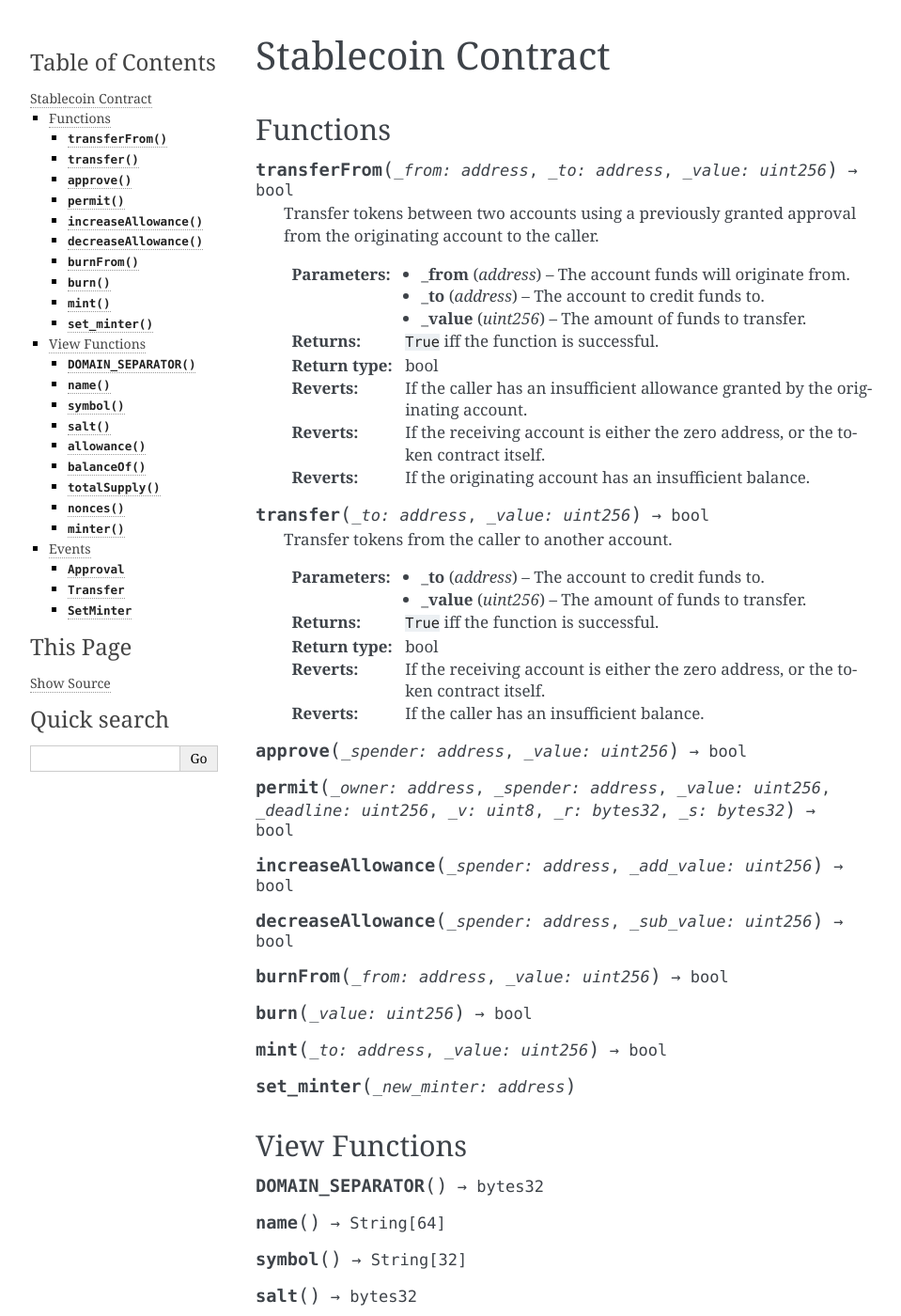
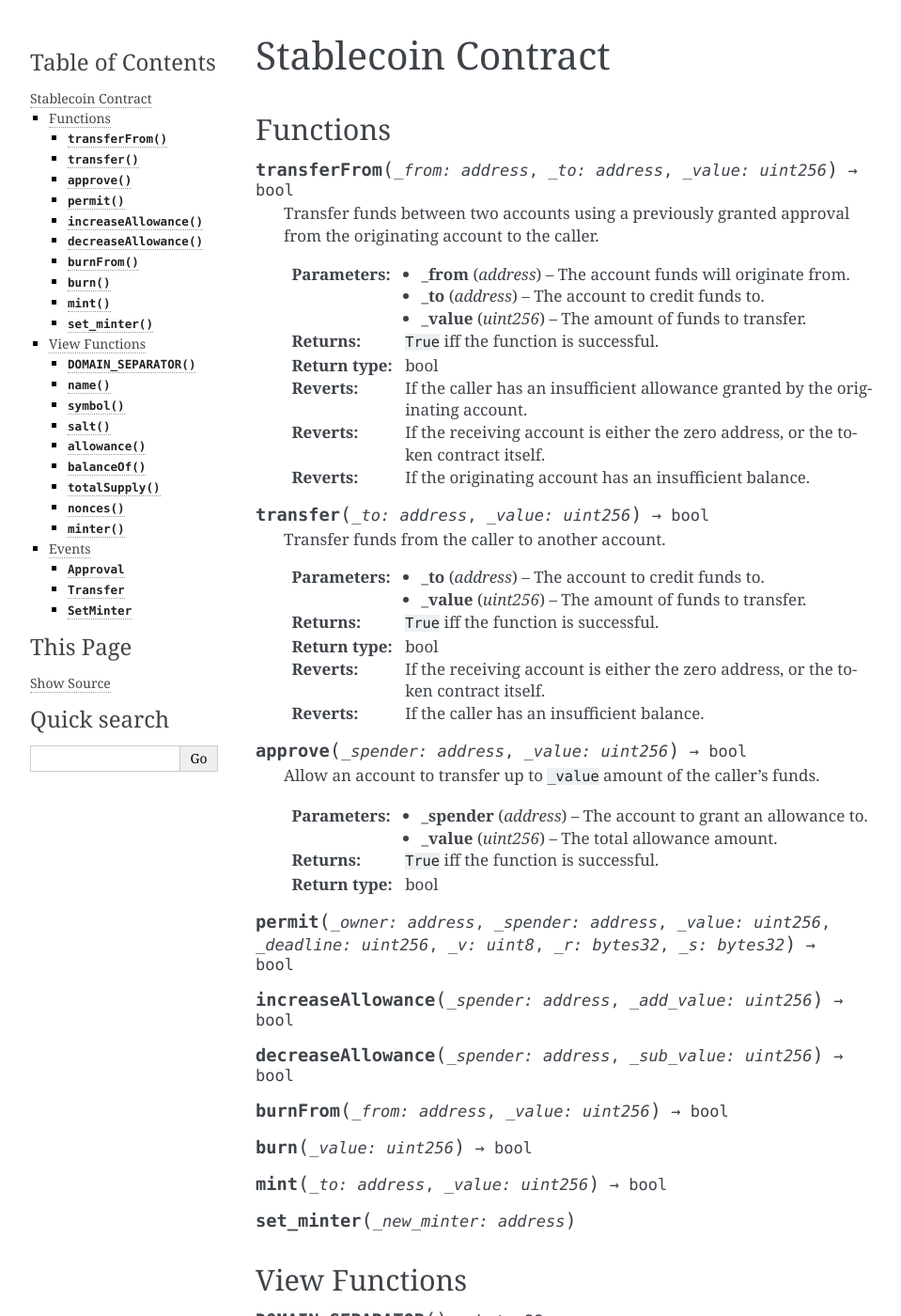
Before and after one commit to curvefi/curve-stablecoin, a Sphinx documentation site: the page built from docs/source/stablecoin.rst, in a window 1280 px wide and 1400 px high. Shown: the whole window at 94% size, without its empty margins (148-1107 px from the left). Built offline with Sphinx 7.4.7, drawn with Linux system fonts in a browser that asks for light colours.

Commit message:
docs: approve method

```diff
--- a/docs/source/stablecoin.rst
+++ b/docs/source/stablecoin.rst
@@ -8,7 +8,7 @@ Functions
 
 .. function:: transferFrom(_from: address, _to: address, _value: uint256) -> bool
 
-    Transfer tokens between two accounts using a previously granted approval from the
+    Transfer funds between two accounts using a previously granted approval from the
     originating account to the caller.
 
     :param address _from: The account funds will originate from.
@@ -22,7 +22,7 @@ Functions
 
 .. function:: transfer(_to: address, _value: uint256) -> bool
 
-    Transfer tokens from the caller to another account.
+    Transfer funds from the caller to another account.
 
     :param address _to: The account to credit funds to.
     :param uint256 _value: The amount of funds to transfer.
@@ -32,6 +32,13 @@ Functions
     :reverts: If the caller has an insufficient balance.
 
 .. function:: approve(_spender: address, _value: uint256) -> bool
+
+    Allow an account to transfer up to ``_value`` amount of the caller's funds.
+
+    :param address _spender: The account to grant an allowance to.
+    :param uint256 _value: The total allowance amount.
+    :returns: ``True`` iff the function is successful.
+    :rtype: bool
 
 .. function:: permit(_owner: address, _spender: address, _value: uint256, _deadline: uint256, _v: uint8, _r: bytes32, _s: bytes32) -> bool
 
```
